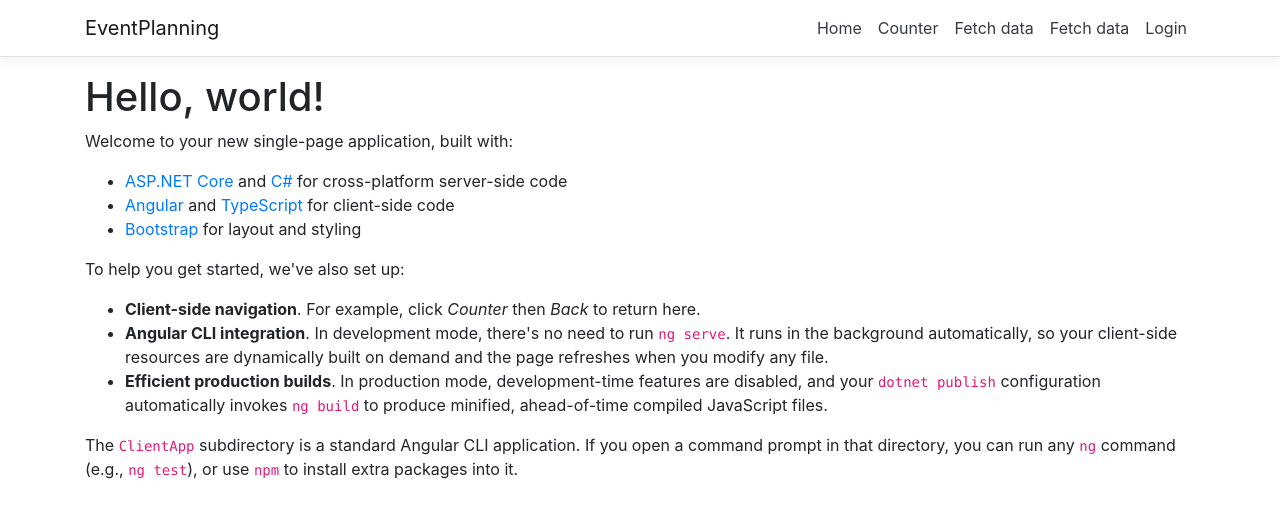
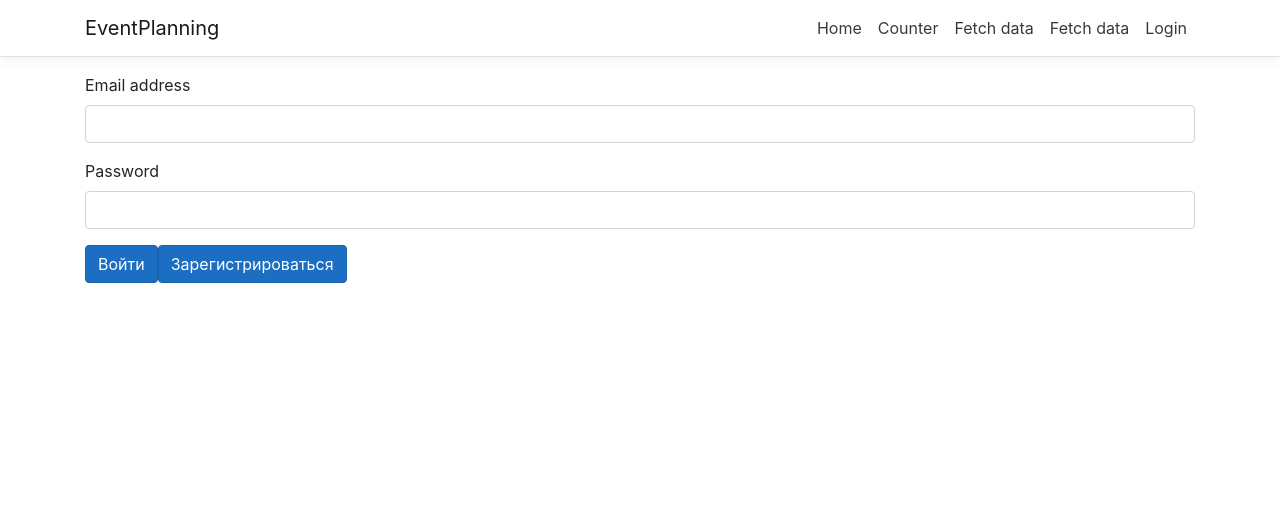
Before and after one commit to CaptainHoldMyBeer/EventPlanning, an Angular app in the folder EventPlanning/ClientApp/: page / in a window 1280 px wide. Shown: the top 518 px of the page. Built offline with nearby package versions, Linux system fonts and the light colour scheme.

Commit message:
work sync

```diff
--- a/EventPlanning/ClientApp/src/app/login/login.component.html
+++ b/EventPlanning/ClientApp/src/app/login/login.component.html
@@ -1,10 +1,15 @@
-<!DOCTYPE html>
-<html>
-<head>
-    <meta charset="utf-8" />
-    <title></title>
-</head>
-<body>
+<form>
+    <div class="mb-3">
+        <label for="exampleInputEmail1" class="form-label">Email address</label>
+        <input type="email" class="form-control" id="exampleInputEmail1" aria-describedby="emailHelp">
+    </div>
+    <div class="mb-3">
+        <label for="exampleInputPassword1" class="form-label">Password</label>
+        <input type="password" class="form-control" id="exampleInputPassword1">
+    </div>
+    <div class="mb-3">
+        <button type="submit" class="btn btn-primary">Войти</button>
+        <button type="submit" class="btn btn-primary">Зарегистрироваться</button>
+    </div>
 
-</body>
-</html>
+</form>
--- /dev/null
+++ b/EventPlanning/ClientApp/src/app/registration/registration.component.html
@@ -0,0 +1,10 @@
+<!DOCTYPE html>
+<html>
+<head>
+    <meta charset="utf-8" />
+    <title></title>
+</head>
+<body>
+
+</body>
+</html>
--- /dev/null
+++ b/EventPlanning/ClientApp/src/app/registration/registration.component.ts
@@ -0,0 +1,9 @@
+import { Component } from '@angular/core'
+
+@Component({
+    selector: 'registration.component',
+    templateUrl: './registration.component.html'
+})
+export class RegistrationComponent {
+    public user: any;
+}
--- a/EventPlanning/ClientApp/src/index.html
+++ b/EventPlanning/ClientApp/src/index.html
@@ -6,7 +6,6 @@
     <base href="/" />
 
     <meta name="viewport" content="width=device-width, initial-scale=1" />
-    <link rel="icon" type="image/x-icon" href="favicon.ico" />
   </head>
   <body>
     <app-root>Loading...</app-root>
```
Also changed, not shown: EventPlanning/ClientApp/src/app/app.module.ts (+8 -4 lines), 2 other files (tests, documents, lock files or other folders).
